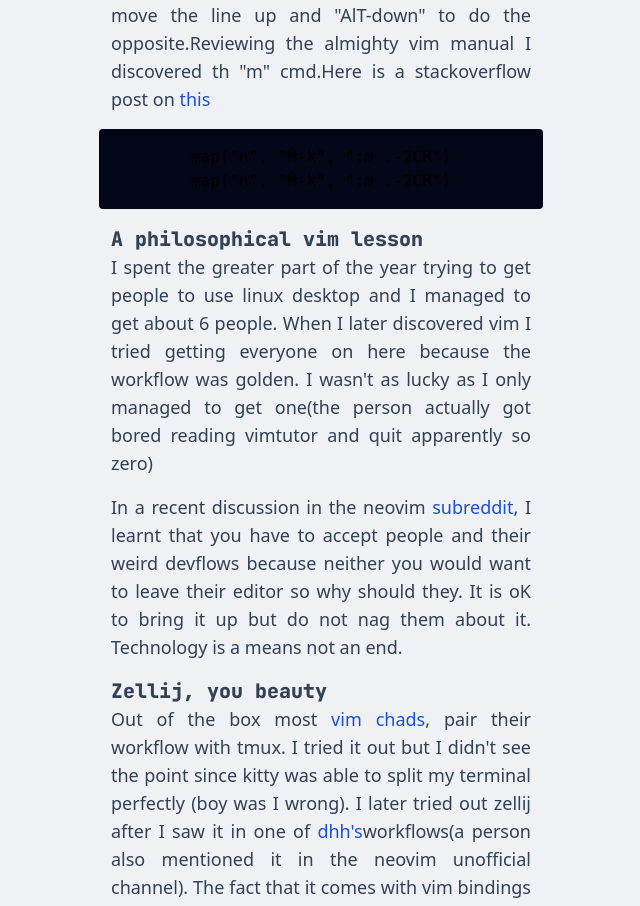
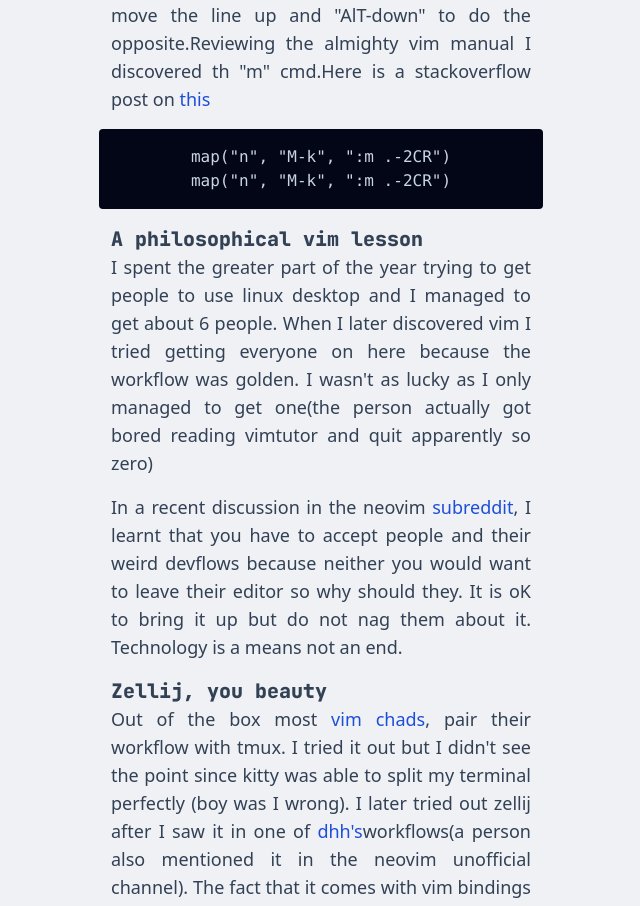
Before and after one commit to Mtendekuyokwa19/Mtendekuyokwa19.github.io, a React (Vite) app: page /viminthrees in a window 1280 px wide. Shown: the part 781-1687 px from the top of the page, without its empty margins (319-959 px from the left). Built offline with nearby package versions, Linux system fonts and the light colour scheme; a web font is replaced by a local one.

Commit message:
color of message box

```diff
--- a/src/blogPosts/vimInThrees.tsx
+++ b/src/blogPosts/vimInThrees.tsx
@@ -78,7 +78,7 @@
         <P>I recollect that in <A children={"VsC*de"} link={"https://www.reddit.com/r/ProgrammerHumor/comments/104wsvz/this_unbiased_post_was_created_by_the_the_vscode/"} />  we had "ALT-up" to move the line up and "AlT-down" to
           do the opposite.Reviewing the almighty vim manual I discovered th "m" cmd.Here is a stackoverflow post on <A children={"this"} link={"https://stackoverflow.com/questions/7501092/can-i-map-alt-key-in-vim"} />
         </P>
-        <div className=" flex p-4 md:p-0 lg:p-4 rounded flex-col items-center bg-slate-950 ">
+        <div className="text-slate-300 flex p-4 md:p-0 lg:p-4 rounded flex-col items-center bg-slate-950 ">
 
 
           <code>
```
